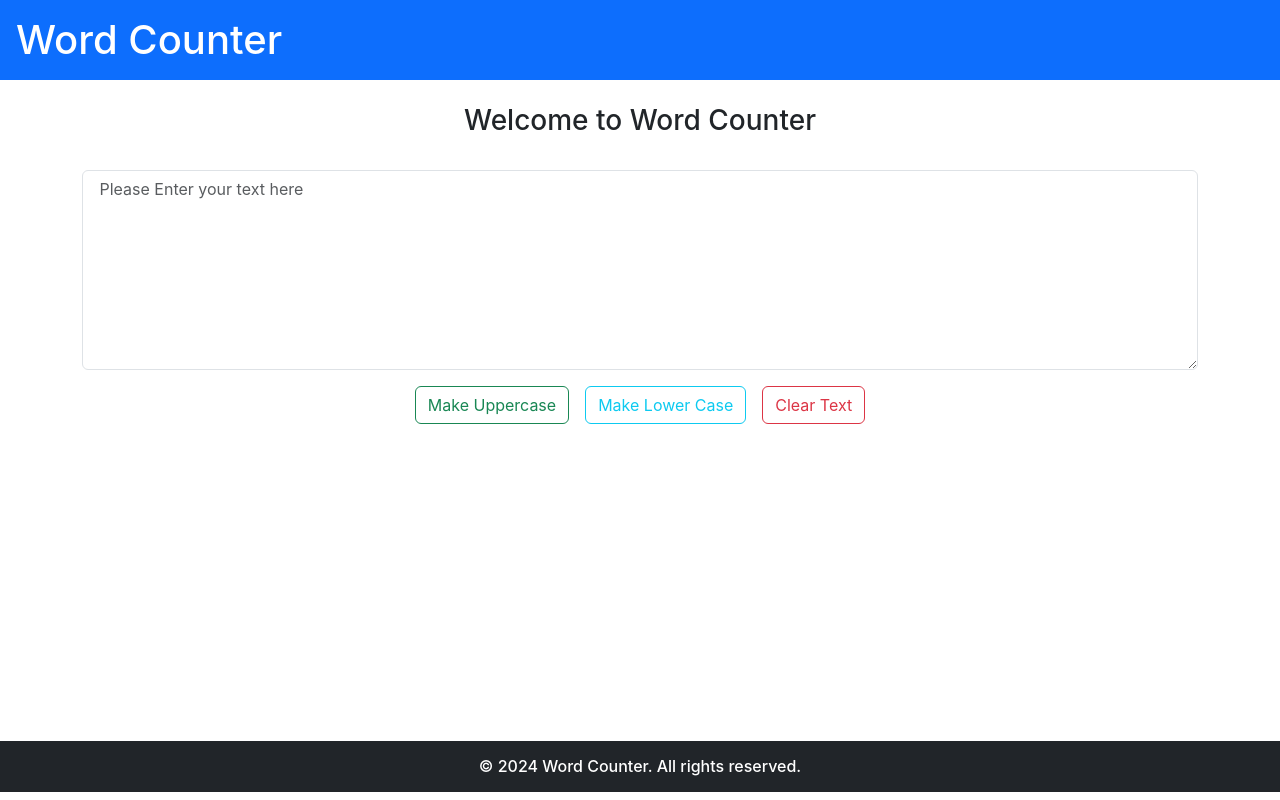
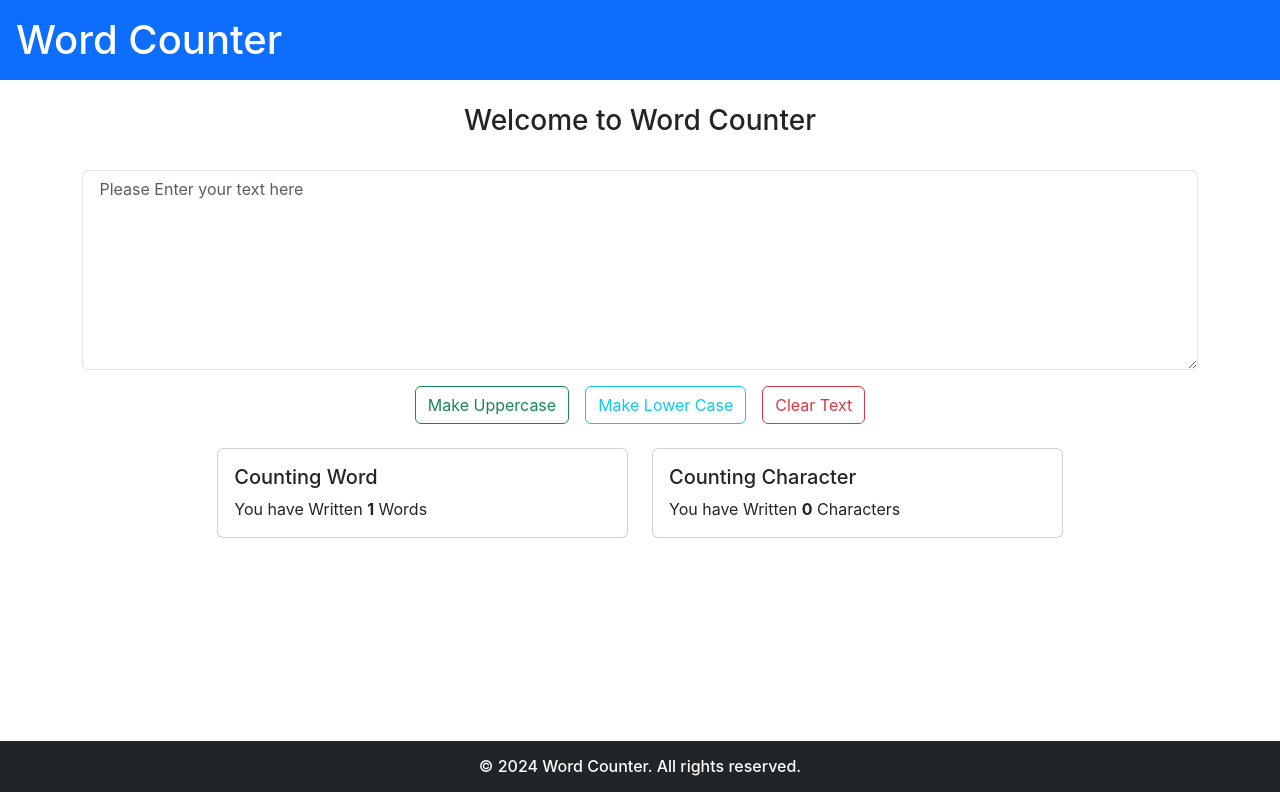
Before and after one commit to Saj1d-prompt/Word-Counter, a React (Create React App) app: page / in a window 1280 px wide. Built offline with nearby package versions, Linux system fonts and the light colour scheme.

Commit message:
Full Project

```diff
--- a/src/Components/Main.js
+++ b/src/Components/Main.js
@@ -2,7 +2,7 @@ import React from 'react'
 import { useState } from 'react';
 
 export default function Main() {
-  const [ text, setText ] = React.useState("");
+  const [ text, setText ] = useState("");
   const handleChange=(event)=>{
     setText(event.target.value);
   }
@@ -28,6 +28,24 @@ export default function Main() {
             <button type="button" className="btn btn-outline-info mx-2" onClick={makeLowerCase}>Make Lower Case</button>
             <button type="button" className="btn btn-outline-danger mx-2" onClick={clearText}>Clear Text</button>
         </div>
+        <div className="row justify-content-center align-items-center">
+          <div className="col-sm-4 mb-3 mb-sm-0">
+            <div className="card">
+              <div className="card-body">
+                <h5 className="card-title">Counting Word</h5>
+                <p className="card-text">You have Written <b>{text.split(" ").length}</b> Words</p>
+              </div>
+            </div>
+          </div>
+          <div className="col-sm-4">
+            <div className="card">
+              <div className="card-body">
+                <h5 className="card-title">Counting Character</h5>
+                <p className="card-text">You have Written <b>{text.length}</b> Characters</p>
+              </div>
+            </div>
+          </div>
+      </div>
     </div>
   )
 }
```
